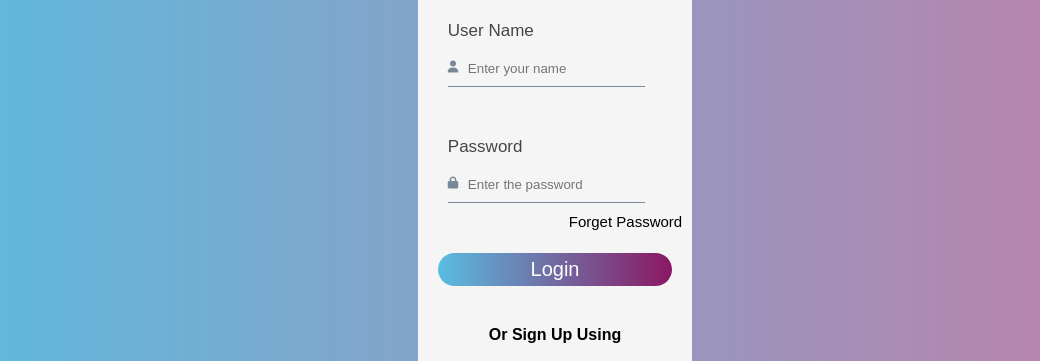
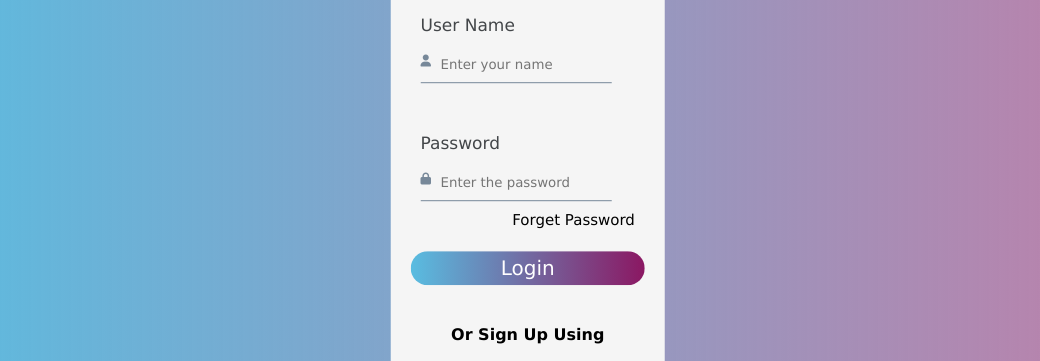
Before and after one commit to Shimoo2001ll/train-form, a plain HTML site: page form1.html in a window 1280 px wide. Shown: the part 157-518 px from the top of the page, without its empty margins (115-1155 px from the left). Drawn offline with Linux system fonts and the light colour scheme.

Commit message:
Add files via upload
add some feature to make it suitable in apparance

```diff
--- a/form1.css
+++ b/form1.css
@@ -1,10 +1,15 @@
 *{
+    font-family: 'Lucida Sans', 'Lucida Sans Regular', 'Lucida Grande', 'Lucida Sans Unicode', Geneva, Verdana, sans-serif;
     padding: 0;
     margin: 0;
-
+    box-sizing: border-box;
+    transition:1s ;
+    -webkit-transition:1s ;
+    -moz-transition:1s ;
+    -ms-transition:1s ;
+    -o-transition:1s ;
 }
 body{
-    font-family: Arial, Helvetica, sans-serif;
     width: 100%;
     height: 100%;
     background-image: linear-gradient(90deg, rgb(89, 189, 225),rgb(128, 0, 83,.5));
@@ -12,25 +17,31 @@ body{
 section{
     width: 100%;
     height: 100%;
+    margin: auto;
 display: flex;
 justify-content: center;
 align-items: center;
 text-transform: capitalize;
 }
 .form-box{
-    padding: 20px 50px;
+    padding: 20px;
     background-color: whitesmoke;
     border-radius: 20px;
-
-transform: translate(30px,70px);
+    width: 100%;
+    transform: translate(1%,10%);
+    -webkit-transform: translate(1%,10%);
+    -moz-transform: translate(1%,10%);
+    -ms-transform: translate(1%,10%);
+    -o-transform: translate(1%,10%);
 
 }
 h2{
-    font-family: Arial, Helvetica, sans-serif;
-    font-weight: bold;
+    font-family: 'cairo';
+    font-weight: 700;
     text-align: center;
-    letter-spacing: 1.7;
+    letter-spacing: 1.7px;
     margin:30px 0;
+    font-size: 30px;
 
 }
 .in-box{
@@ -89,6 +100,11 @@ button{
     margin-bottom: 30px;
     cursor: pointer;
 }
+button:hover{
+    background-image: linear-gradient(90deg ,rgb(128, 0, 83,.9), rgb(89, 189, 225));
+ transform-origin: left;
+ letter-spacing: 1.2px;
+}
 h4{
     text-align: center;
     padding: 10px;
@@ -99,11 +115,7 @@ div .fa i{
    padding: 3px;
    margin: 10px 0;
    font-size: 20px;
-   transition:.5s ;
-   -webkit-transition:.5s ;
-   -moz-transition:.5s ;
-   -ms-transition:.5s ;
-   -o-transition:.5s ;
+
 }
    div .fa i:hover
 
@@ -127,8 +139,7 @@ h6{
     text-align: center;
     margin: 20px;
     letter-spacing: 1px;
-    font-family: 'Lucida Sans', 'Lucida Sans Regular', 'Lucida Grande', 'Lucida Sans Unicode', Geneva, Verdana, sans-serif;
-}
+  }
 h6 a{
     text-decoration: none;
     color: black;
--- a/form1.html
+++ b/form1.html
@@ -6,132 +6,6 @@
     <link rel="stylesheet" href="css1/all.min.css" />
     <link rel="stylesheet" href="css1/all.css" />
     <link rel="stylesheet" href="form1.css" />
-    <style>
-        *{
-    padding: 0;
-    margin: 0;
-
-}
-body{
-    width: 100%;
-    height: 100%;
-    background-image: linear-gradient(90deg, rgb(89, 189, 225),rgb(128, 0, 83,.5));
-}
-section{
-    width: 100%;
-    height: 100%;
-display: flex;
-justify-content: center;
-align-items: center;
-text-transform: capitalize;
-}
-.form-box{
-    padding: 20px;
-    background-color: whitesmoke;
-    border-radius: 20px;
-
-transform: translate(30px,70px);
-
-}
-h2{
-    font-family: Arial, Helvetica, sans-serif;
-    font-weight: 600;
-    text-align: center;
-    letter-spacing: 1.5px;
-
-}
-.in-box{
-    margin: 20px 0px;
-    position: relative;
-    padding: 20px 10px ;
-    width: 100%;
-}
-.in-box label{
-    margin: 10px 0;
-color: rgb(67, 70, 73);
-position: absolute;
-top:-10px;
-
-
-}
-.in-box input{
-border: none;
-padding-bottom: 10px;
-margin-bottom: 10px;
-padding-left: 20px;
-outline: none;
-background: transparent;
-border-bottom: 1px solid lightslategray;
-
-}
-.in-box i{
-    position: absolute;
-    left: 10px;
-    top: 40px;
-    font-size: 12px;
-    color: lightslategray;
-
-}
-.in-box a{
-    text-decoration: none;
-    color: black;
-    float: right;
-    font-size:15px;
-}
-.in-box a:hover{
-    text-decoration: underline;
-    color: blueviolet;
-}
-button{
-    width: 100%;
-    background-image: linear-gradient(90deg, rgb(89, 189, 225),rgb(128, 0, 83,.9));
-    border-radius: 40px;
-    font-size: 20px;
-    border: none;
-    padding: 5px;
-    color: white;
-    text-transform: capitalize;
-    margin-bottom: 30px;
-    cursor: pointer;
-}
-h4{
-    text-align: center;
-    padding: 10px;
-    margin-bottom: 10px;
-}
-div .fa i{
-    transform: translateX(60px);
-    padding: 3px;
-margin: 10px 0;
-font-size: 20px;
-
-}
-.fa a{
-    text-decoration: none;
-}
-.fa .fa-facebook , .fa-twitter{
-    color: blue;
-}
-.fa .fa-google{
-    background-color: red;
-    border-radius: 10px;
-    color: white;
-}
-h6{
-    text-align: center;
-    margin: 20px;
-    letter-spacing: 1px;
-    font-family: 'Lucida Sans', 'Lucida Sans Regular', 'Lucida Grande', 'Lucida Sans Unicode', Geneva, Verdana, sans-serif;
-}
-h6 a{
-    text-decoration: none;
-    color: black;
-}
-h6 a:hover{
-    text-decoration: underline;
-    color: red;
-}
-    </style>
   </head>
   <body>
     <section>
--- a/index.css
+++ b/index.css
@@ -4,6 +4,11 @@
     box-sizing: border-box;
     font-family: 'poppins',sans-serif;
     margin: 0;
+    transition: 2s;
+    -webkit-transition: 2s;
+    -moz-transition: 2s;
+    -ms-transition: 2s;
+    -o-transition: 2s;
 }
 body{
     width: 100%;
@@ -18,7 +23,7 @@ body{
 .container{
     width: 100%;
     height: 100%;
-margin: 20px 0;
+margin: 20px auto;
 padding: 20px 0;
     text-transform: capitalize ;
     display: flex;
@@ -28,8 +33,10 @@ padding: 20px 0;
 }
 .form-box{
     position: relative;
+    overflow: hidden;
     width: 400px;
-   min-height: 450px;
+   min-height: 90vh;
+   margin: auto 20px;
     background: transparent;
     border: 2px solid rgb(255, 255, 255, 0.5);
     border-radius: 20px;
@@ -38,12 +45,33 @@ padding: 20px 0;
     justify-content: center;
     align-items: center;
 }
-h2{
+ .form-box h2{
     font-size: 2em;
     text-align: center;
     color: #fff;
     text-transform: uppercase ;
     letter-spacing: 2.5px;
+    animation: up-down 4s infinite alternate;
+    -webkit-animation: up-down 4s infinite alternate;
+}
+@media (max-width:772px) {
+    .form-box h2{
+        text-align: center;
+        position: absolute;
+        margin-bottom: 10px;
+        transform: translate(100px ,-100%);
+        -webkit-transform: translate(100px ,-100%);
+        -moz-transform: translate(100px ,-100%);
+        -ms-transform: translate(100px ,-100%);
+        -o-transform: translate(100px ,-100%);
+        animation:ups-downs 4s 5 alternate;
+        -webkit-animation:ups-downs 4s 5 alternate;
+}
+.form-box{
+    width: 100%;
+    overflow: hidden;
+
+}
 }
 .inputbox{
     position: relative;
@@ -130,11 +158,13 @@ span{
 
     button:hover span {
     width: 100%;
-    background-color: rgb(220, 165, 165);
+    background-image:linear-gradient(100deg , #374a5a,#fdabdd);
 }
 button:hover{
     border: none;
     color: black;
+    text-transform: capitalize;
+    letter-spacing: 1.9px;
 
 }
 .regester{
@@ -152,4 +182,34 @@ button:hover{
 }
 .regester p a:hover{
     text-decoration:underline ;
+    color: black;
 }
+
+  @keyframes up-down{
+    0%{
+        transform: translateY(10px);
+        -webkit-transform: translateY(10px);
+        -moz-transform: translateY(10px);
+        -ms-transform: translateY(10px);
+        -o-transform: translateY(10px);
+        color: #fdabdd;
+}
+40%{
+    color:rgba(55, 74, 90 ,.6);
+}
+100%{
+    color: #cbcaca;
+}
+  }
+@keyframes ups-downs{
+    0%{
+        color: #fdabdd;
+    }
+    40%{
+        color:rgba(55, 74, 90 ,.6);
+    }
+    100%{
+        color: #cbcaca;
+    }
+
+  }
```
